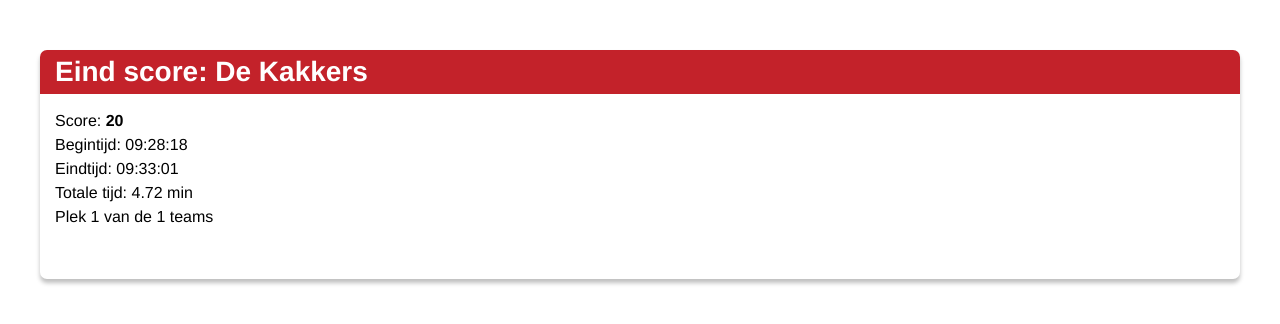
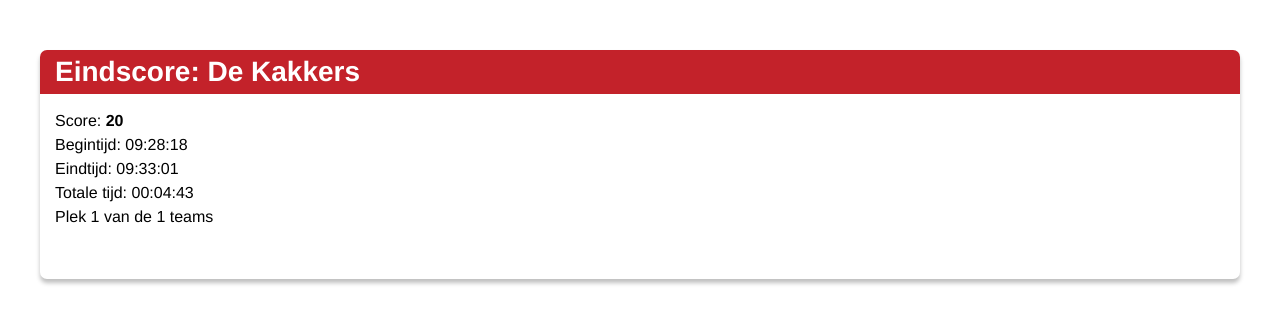
Before and after one commit to kevinvgils/AvansApp, a PHP site: page /eindroute.php in a window 1280 px wide. Shown: the part 75-399 px from the top of the page. Run offline with PHP 8.4, Linux system fonts and the light colour scheme; the visitor is signed in with stand-in values (Sample User, id 1); data comes from the database, SQL or seed files in the repository.

Commit message:
Spellingsfouten aangepast

```diff
--- a/admin/index.php
+++ b/admin/index.php
@@ -24,7 +24,7 @@ include("../logic/adminRedirect.php");
         <div class="wrap row">
             <div class="col-12 mb-3">
                 <a class="button px-3 py-1" href="addroute.php">
-                    Add route
+                    Route toevoegen
                 </a>
             </div>
             <?php
--- a/eindroute.php
+++ b/eindroute.php
@@ -25,13 +25,13 @@ endRoute($teamId);
     <?php include("templates/header.php"); ?>
     <main>
         <?php
-            foreach(getTeamScore($teamId) as $team){
+        foreach (getTeamScore($teamId) as $team) {
         ?>
             <div class="wrap">
                 <div class="item mobilecentered">
                     <div class="itemWrap">
                         <div class="itemHeader">
-                            <h3>Eind score: <?php echo $team->name; ?></h3>
+                            <h3>Eindscore: <?php echo $team->name; ?></h3>
                         </div>
 
                         <div class="itemContent">
@@ -40,24 +40,27 @@ endRoute($teamId);
                             $teamName = $team->name;
                             $sTime = strtotime($team->startTime);
                             $eTime = strtotime($team->endTime);
-                            $totalTime = ($eTime-$sTime) / 60;
+                            $totalTime = ($eTime - $sTime) / 60;
 
-                            ?> <p>Score: <strong id="teamScore"></strong><p/><?php
+                            ?> <p>Score: <strong id="teamScore"></strong>
+                                <p /><?php
                                         echo "Begintijd: ";
                                         echo date('H:i:s', strtotime($team->startTime));
                                         echo "<br/> Eindtijd: ";
                                         echo date('H:i:s', strtotime($team->endTime));
                                         echo "<br/>";
                                         echo "Totale tijd: ";
-                            echo number_format($totalTime, 2, '.', ',');
-                            echo " min <br/>";
+                                        foreach (getEndTime($team->id) as $time) {
+                                            echo $time->finalTime;
+                                        }
+                                        echo "<br/>";
                                     }
 
                                     $position = 0;
-                            foreach(getPositionLeaderBoard($routeId) as $leaderboard){
+                                    foreach (getPositionLeaderBoard($routeId) as $leaderboard) {
 
                                         $position++;
-                                if($teamName == $leaderboard->name){
+                                        if ($teamName == $leaderboard->name) {
 
                                             echo "Plek ";
                                             echo $position;
@@ -65,7 +68,7 @@ endRoute($teamId);
                                         }
                                     }
 
-                            foreach(getAmountStoppedTeams($routeId) as $AmountOfTeams){
+                                    foreach (getAmountStoppedTeams($routeId) as $AmountOfTeams) {
                                         echo $AmountOfTeams->Amount;
                                         echo " teams";
                                     }
--- a/map.php
+++ b/map.php
@@ -193,7 +193,7 @@ include("./dataaccess/teamData.php");
                     radius: 40
                 })
                 .addTo(map)
-                .bindPopup("Kom dichterbij om mij tezien!");
+                .bindPopup("Kom dichterbij om mij te zien!");
             questionCircles.push(toPush<?php echo $i ?>);
 
     <?php $i++;
@@ -259,7 +259,7 @@ include("./dataaccess/teamData.php");
                         circle[1].openPopup()
                     }
                 } else {
-                    circle[1].setPopupContent("Kom dichterbij om mij tezien!")
+                    circle[1].setPopupContent("Kom dichterbij om mij te zien!")
                 }
             });
         });
```
Lines whose indentation alone changed are shown as unchanged.
